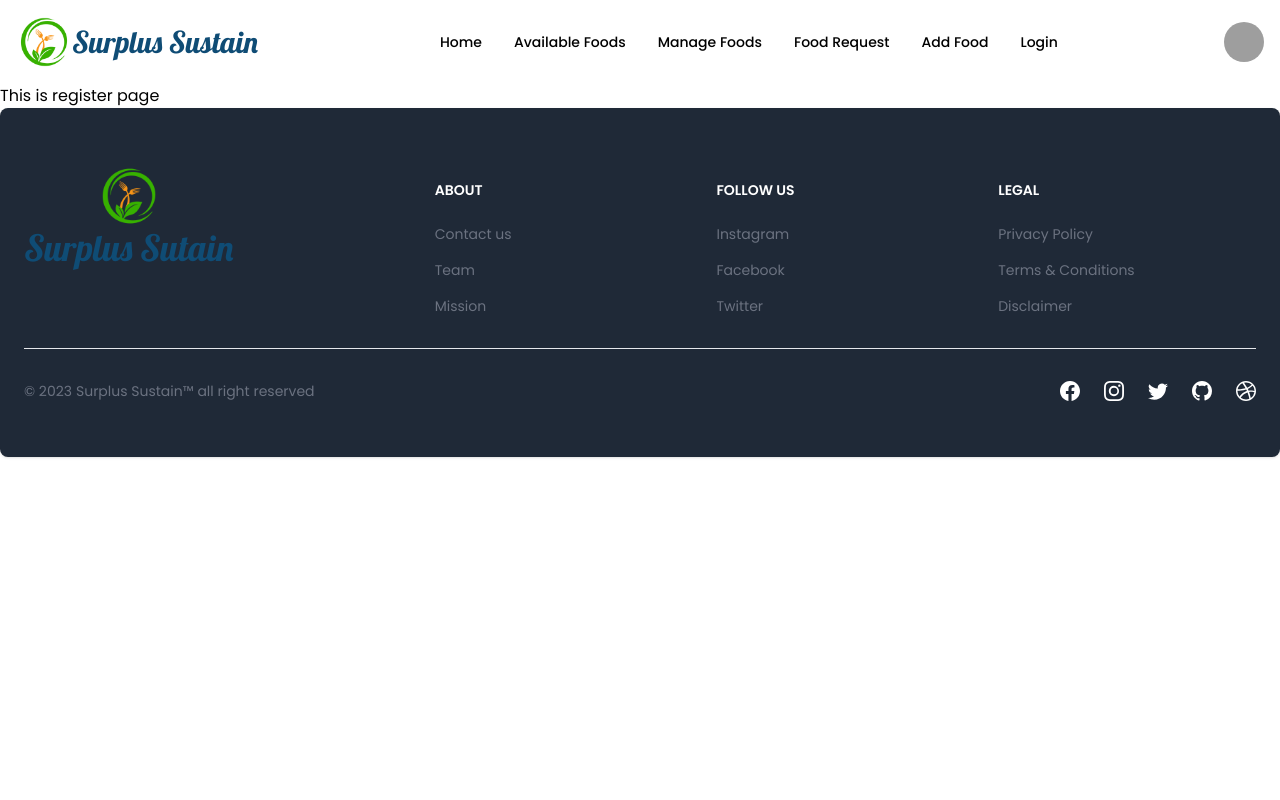
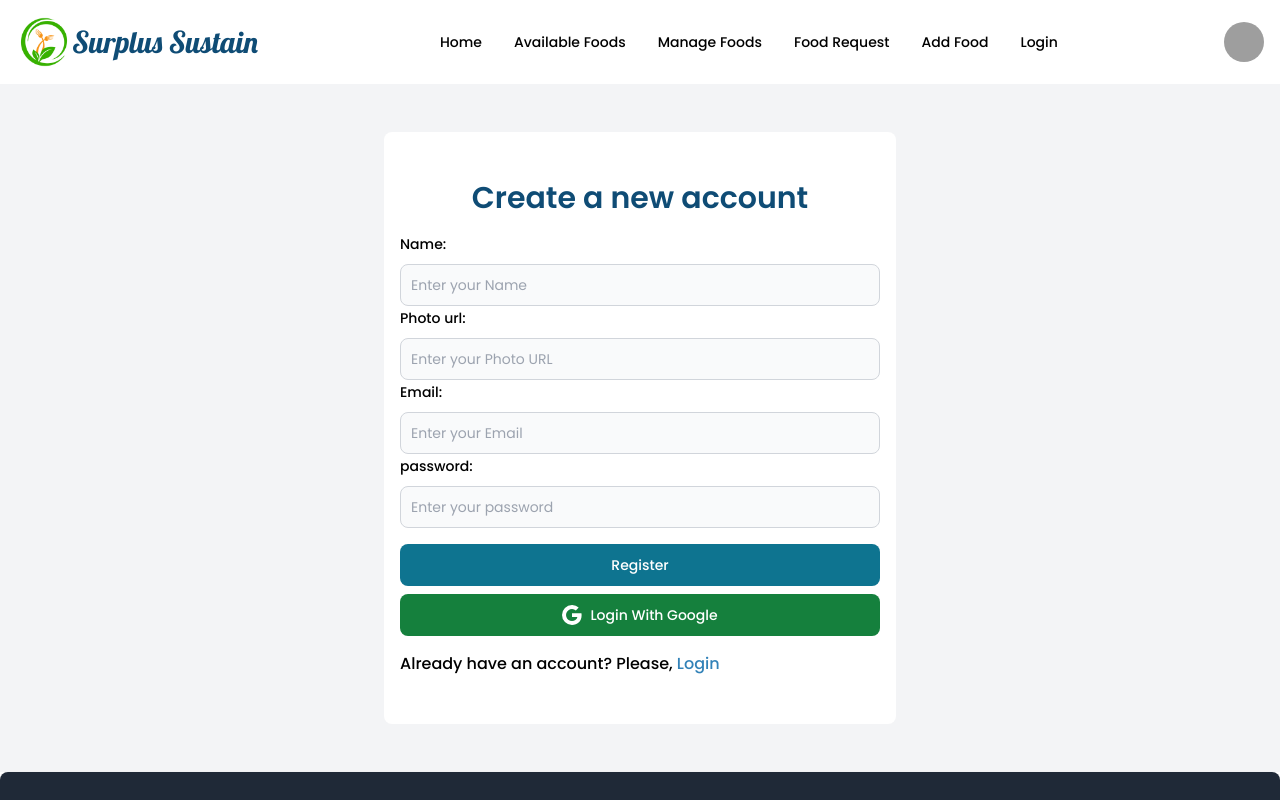
Before and after one commit to Sajib37/surplus-sustain-client, a React (Vite) app: page /register in a window 1280 px wide. Shown: the top 800 px of the page. Built offline with nearby package versions, Linux system fonts and the light colour scheme; no server answers; grey boxes are pictures that could not be loaded.

Commit message:
Firebase authentication setup done

```diff
--- /dev/null
+++ b/firebase/firebase.config.js
@@ -0,0 +1,15 @@
+import { initializeApp } from "firebase/app";
+import { getAuth } from "firebase/auth";
+
+const firebaseConfig = {
+  apiKey: import.meta.env.VITE_APIKEY,
+  authDomain: import.meta.env.VITE_AUTHDOMAIN,
+  projectId: import.meta.env.VITE_PROJECTID,
+  storageBucket: import.meta.env.VITE_STORAGEBUCKET,
+  messagingSenderId: import.meta.env.VITE_MESSAGINGSENDERID,
+  appId: import.meta.env.VITE_APPID,
+};
+
+const app = initializeApp(firebaseConfig);
+const auth = getAuth(app)
+export default auth;
--- a/package.json
+++ b/package.json
@@ -10,6 +10,7 @@
     "preview": "vite preview"
   },
   "dependencies": {
+    "firebase": "^10.5.2",
     "flowbite-react": "^0.6.4",
     "localforage": "^1.10.0",
     "match-sorter": "^6.3.1",
--- a/src/Components/AuthProvider/AuthProvider.jsx
+++ b/src/Components/AuthProvider/AuthProvider.jsx
@@ -0,0 +1,80 @@
+import { GoogleAuthProvider, createUserWithEmailAndPassword, onAuthStateChanged, sendPasswordResetEmail, signInWithEmailAndPassword, signInWithPopup, signOut } from "firebase/auth";
+import { createContext, useContext, useEffect, useState } from "react";
+import auth from "../../../firebase/firebase.config";
+
+
+export const AuthContext = createContext(null);
+export const useAuth = () => {
+    return useContext(AuthContext);
+}
+
+
+const AuthProvider = ({ children }) => {
+
+    const [user, setUser] = useState(null);
+    const [loading, setLoading] = useState(true);
+
+    // Login with Google
+    const googleProvider = new GoogleAuthProvider();
+    const googleLogin = () => {
+        setLoading(true)
+        return signInWithPopup(auth, googleProvider);
+    }
+
+
+    // Create User with email and password
+    const createUser = (email, password) => {
+        setLoading(true)
+        return createUserWithEmailAndPassword(auth,email,password)
+    }
+
+
+    // Login with email and password
+    const emailLogin = (email, password) => {
+        setLoading(true)
+        return signInWithEmailAndPassword(auth,email,password)
+    }
+
+
+     // Log Out method
+     const logOut = () => {
+        setLoading(true)
+        return signOut(auth);
+    }
+
+    // Forgot password
+    const resetPassword = (email) => {
+        setLoading(true)
+        return sendPasswordResetEmail(auth,email)
+    }
+
+
+    // onAuth State change
+    useEffect(() => {
+        const unsubscribe = onAuthStateChanged(auth, currentUser => {
+            setUser(currentUser)
+            setLoading(false);
+        })
+        return () => unsubscribe();
+    },[])
+
+
+    // auth info
+    const authInfo = {
+        user,
+        loading,
+        googleLogin,
+        createUser,
+        emailLogin,
+        logOut,
+        resetPassword
+    }
+
+    return (
+        <AuthContext.Provider value={authInfo}>
+            {children}
+        </AuthContext.Provider>
+    );
+};
+
+export default AuthProvider;
--- a/src/Components/Pages/Login/Login.jsx
+++ b/src/Components/Pages/Login/Login.jsx
@@ -1,11 +1,26 @@
 import { Label, TextInput,Button } from 'flowbite-react';
 import { Link } from 'react-router-dom';
 import { BsGoogle } from "react-icons/bs";
+import { useAuth } from '../../AuthProvider/AuthProvider';
+
+
 
 const Login = () => {
+
+    const {googleLogin}=useAuth()
+
+
+    const handleGooglLogin = () => {
+        googleLogin()
+            .then(result => console.log(result))
+            .catch(error => console.log(error))
+
+    }
+
+
     return (
-        <div className="bg-gray-200 md:bg-gray-100 py-8 md:py-12 px-1">
-            <section className="max-w-md  mx-auto px-1 md:px-4  md:max-w-lg lg:max-w-lg bg-white rounded-lg py-10 md:py-12">
+        <div className="bg-gray-200 md:bg-gray-100 py-8 md:py-12 px-2">
+            <section className="max-w-md  mx-auto px-2 md:px-4  md:max-w-lg lg:max-w-lg bg-white rounded-lg py-10 md:py-12">
                 <h1 className="text-2xl md:text-3xl mb-4 text-center text-Primary font-semibold">
                     Login to your account
                 </h1>
@@ -28,7 +43,7 @@ const Login = () => {
                     <Button name='submit' className='w-full mt-4'>Login</Button>
                 </form>
 
-                <Button color="success" className='w-full mt-2'><BsGoogle className="text-xl mr-2"></BsGoogle> Login With Google</Button>
+                <Button onClick={handleGooglLogin} color="success" className='w-full mt-2'><BsGoogle className="text-xl mr-2"></BsGoogle> Login With Google</Button>
                 <p className="font-ubuntu font-medium mt-4">Don't have an account? Please, <Link className="text-Secondary " to='/register'>Register</Link></p>
 
             </section>
--- a/src/Components/Pages/Register/Register.jsx
+++ b/src/Components/Pages/Register/Register.jsx
@@ -1,9 +1,48 @@
-import React from 'react';
+import { Label, TextInput,Button } from 'flowbite-react';
+import { Link } from 'react-router-dom';
+import { BsGoogle } from "react-icons/bs";
 
 const Register = () => {
     return (
-        <div>
-            <h1>This is register page</h1>
+        <div className="bg-gray-200 md:bg-gray-100 py-8 md:py-12 px-2">
+            <section className="max-w-md  mx-auto px-2 md:px-4  md:max-w-lg lg:max-w-lg bg-white rounded-lg py-10 md:py-12">
+                <h1 className="text-2xl md:text-3xl mb-4 text-center text-Primary font-semibold">
+                    Create  a new account
+                </h1>
+
+                {/* Form starts here */}
+                <form action="">
+                    <div>
+                        <div className="mb-2 block">
+                            <Label htmlFor="input-gray" color="gray" value="Name:" />
+                        </div>
+                        <TextInput name='name' id="input-gray" placeholder="Enter your Name" type='text' required color="gray"/>
+                    </div>
+                    <div>
+                        <div className="mb-2 block">
+                            <Label htmlFor="input-gray" color="gray" value="Photo url:" />
+                        </div>
+                        <TextInput name='photo' id="input-gray" placeholder="Enter your Photo URL" type='text' required color="gray"/>
+                    </div>
+                    <div>
+                        <div className="mb-2 block">
+                            <Label htmlFor="input-gray" color="gray" value="Email:" />
+                        </div>
+                        <TextInput name='email' id="input-gray" placeholder="Enter your Email" type='email' required color="gray"/>
+                    </div>
+                    <div>
+                        <div className="mb-2 block">
+                            <Label htmlFor="input-gray" color="gray" value="password:" />
+                        </div>
+                        <TextInput name='password' id="input-gray" type='password' placeholder="Enter your password" required color="gray"/>
+                    </div>
+                    <Button name='submit' className='w-full mt-4'>Register</Button>
+                </form>
+
+                <Button color="success" className='w-full mt-2'><BsGoogle className="text-xl mr-2"></BsGoogle> Login With Google</Button>
+                <p className="font-ubuntu font-medium mt-4">Already have an account? Please, <Link className="text-Secondary " to='/login'>Login</Link></p>
+
+            </section>
         </div>
     );
 };
--- a/src/Components/Shared/Footer/Footer.jsx
+++ b/src/Components/Shared/Footer/Footer.jsx
@@ -24,7 +24,7 @@ const FooTer = () => {
                                     className="md:mx-auto mx-0 h-14 md:h-16"
                                 />
                             </Link>
-                            <h1 className="text-Primary text-3xl lg:text-4xl font-lobster"> Surplus Sutain</h1>
+                            <h1 className="text-white text-3xl lg:text-4xl font-lobster"> Surplus Sutain</h1>
                         </div>
                         <div className="grid grid-cols-2 gap-8 sm:mt-4 sm:grid-cols-3 sm:gap-6 md:w-2/3">
                             <div>
--- a/src/Components/Shared/Navbar/Navbar.jsx
+++ b/src/Components/Shared/Navbar/Navbar.jsx
@@ -4,13 +4,11 @@ import logo from "../../../assets/logo.png";
 const NavBar = () => {
     return (
         <Navbar fluid rounded className="">
-            <Link to='/' className="md:mx-auto md:mb-2 lg:mx-0 lg:mb-0">
-                <Navbar.Brand  >
-                    <img src={logo} className=" h-12 lg:h-14 " alt="Logo" />
+            <Link to='/' className="md:mx-auto flex items-center md:mb-2 lg:mx-0 lg:mb-0">
+                    <img src={logo} className=" h-12 lg:h-14" alt="Logo" />
                     <span className="text-Primary text-xl md:text-3xl  font-lobster">
                         Surplus Sustain
                     </span>
-                </Navbar.Brand>
             </Link>
             <div className="flex md:order-2 gap-2">
                 <Dropdown
--- a/src/main.jsx
+++ b/src/main.jsx
@@ -3,9 +3,12 @@ import ReactDOM from 'react-dom/client'
 import './index.css'
 import { RouterProvider } from 'react-router-dom'
 import Router from './Components/Routes/Router/Router'
+import AuthProvider from './Components/AuthProvider/AuthProvider'
 
 ReactDOM.createRoot(document.getElementById('root')).render(
   <React.StrictMode>
-    <RouterProvider router={Router}/>
+      <AuthProvider>
+          <RouterProvider router={Router}/>
+      </AuthProvider>
   </React.StrictMode>,
 )
```
Also changed, not shown: 2 other files (tests, documents, lock files or other folders).
